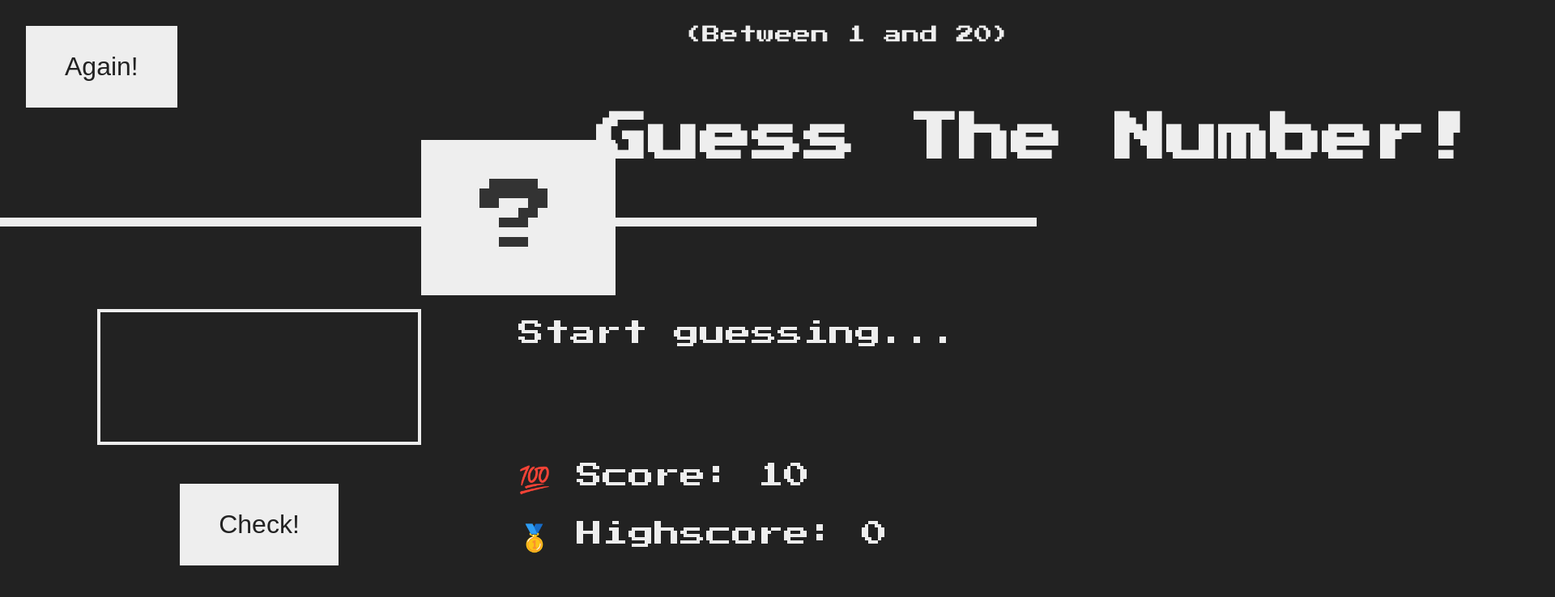
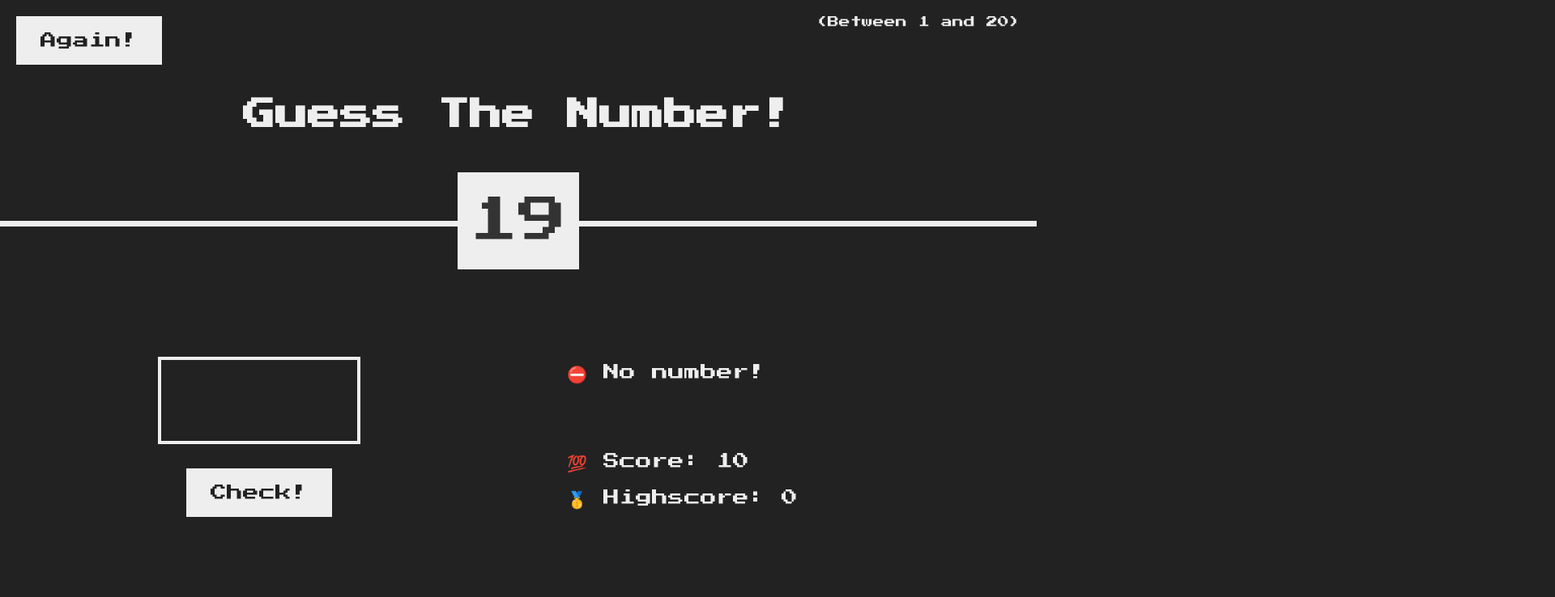
Before and after one commit to eyupomer/JS-Guess-The-Number-Game, a plain HTML site: page index.html in a window 1280 px wide. Both pictures are taken after a click on the button "Check!". Shown: the whole page at 81% size, 1920 px wide, since content can reach past the window. Drawn offline with Linux system fonts and the light colour scheme.

Commit message:
working with message part

```diff
--- a/index.html
+++ b/index.html
@@ -27,5 +27,7 @@
             </p>
         </section>
     </main>
+
+    <script src="script.js"></script>
 </body>
 </html>
--- /dev/null
+++ b/script.js
@@ -0,0 +1,28 @@
+'use strict';
+/*
+console.log( document.querySelector('.message').textContent);
+document.querySelector('.message').textContent = '🎉 Correct Number!'
+document.querySelector('.number').textContent = 13;
+document.querySelector('.score').textContent = 10
+document.querySelector('.guess').value = 23;
+*/
+
+const secretNumber = Math.trunc(Math.random() * 20) + 1;
+document.querySelector('.number').textContent = secretNumber;
+
+document.querySelector('.check').addEventListener('click', function () {
+    const guess = Number(document.querySelector('.guess').value);
+
+    if (!guess) {
+        document.querySelector('.message').textContent = '⛔ No number!';
+
+    } else if (guess === secretNumber) {
+        document.querySelector('.message').textContent = '🎉 Correct Number!';
+    } else if (guess > secretNumber) {
+        document.querySelector('.message').textContent = '📈 Too high!'
+    } else if (guess < secretNumber) {
+        document.querySelector('.message').textContent = '📉 Too low!'
+    }
+
+
+});
--- a/style.css
+++ b/style.css
@@ -1,21 +1,28 @@
 @import url('https://fonts.googleapis.com/css?family=Press+Start+2P&display=swap');
 
 * {
+  margin: 0;
+  padding: 0;
+  box-sizing: inherit;
+}
+
+html {
+  font-size: 62.5%;
   box-sizing: border-box;
-    padding: 0;
-    margin: 0;
 }
 
 body {
   font-family: 'Press Start 2P', sans-serif;
   color: #eee;
   background-color: #222;
+  /* background-color: #60b347; */
 }
 
+/* LAYOUT */
 header {
   position: relative;
   height: 35vh;
-    border-bottom: 0.7rem solid #eee;
+  border-bottom: 7px solid #eee;
 }
 
 main {
@@ -38,6 +45,7 @@ main {
   font-size: 2rem;
 }
 
+/* ELEMENTS STYLE */
 h1 {
   font-size: 4rem;
   text-align: center;
@@ -45,15 +53,15 @@ h1 {
   width: 100%;
   top: 52%;
   left: 50%;
-    transform: translate(-50% -50%);
+  transform: translate(-50%, -50%);
 }
 
 .number {
-    background-color: #eee;
+  background: #eee;
   color: #333;
   font-size: 6rem;
   width: 15rem;
-    padding: 3rem 0;
+  padding: 3rem 0rem;
   text-align: center;
   position: absolute;
   bottom: 0;
@@ -92,6 +100,7 @@ h1 {
   background-color: #eee;
   color: #222;
   font-size: 2rem;
+  font-family: inherit;
   padding: 2rem 3rem;
   cursor: pointer;
 }
```
Lines whose indentation alone changed are shown as unchanged.
